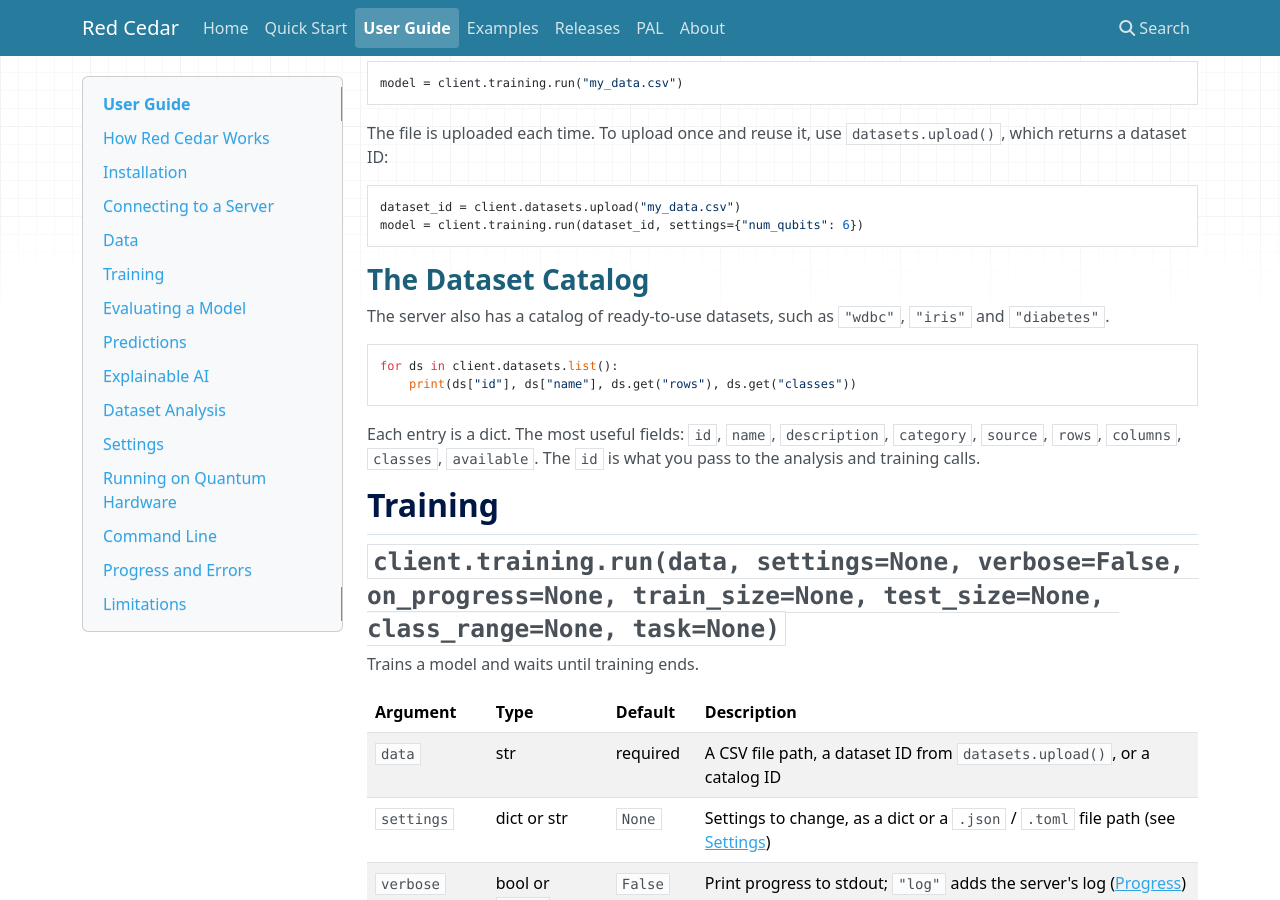
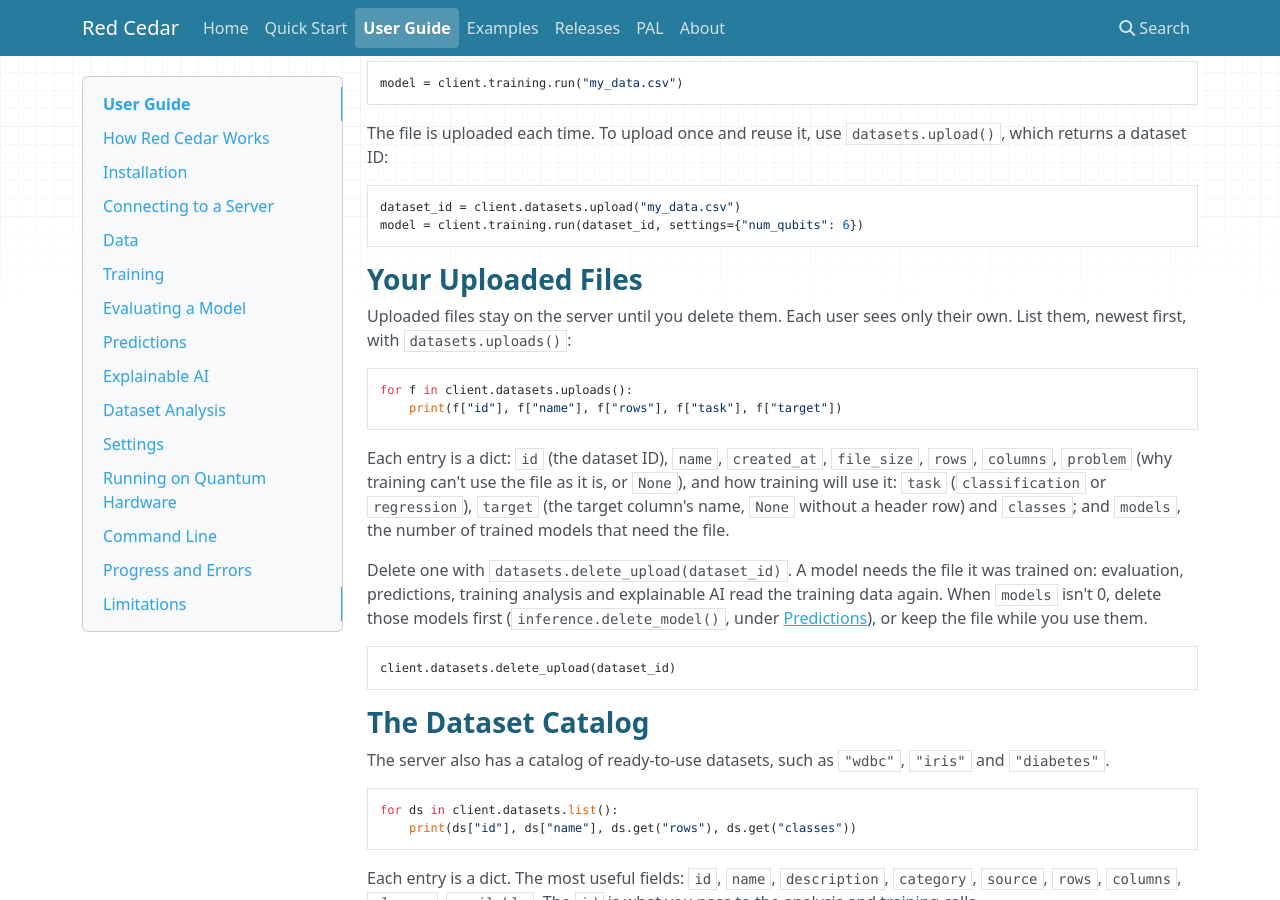
Before and after one commit to coherent-computing/redcedar, an MkDocs documentation site: the page built from doc/docs/user_guide.md, in a window 1280 px wide and 900 px high, scrolled down 2896 px. Built offline with MkDocs 1.6.1, drawn with Linux system fonts in a browser that asks for light colours; nearby versions of some CDN libraries; some of the changed text lies outside the part shown.

Commit message:
SDK: datasets.uploads(), datasets.delete_upload(), inference.delete_model(); docs and 0.94 release notes
- datasets.uploads(): your uploaded files, newest first, with how training will use each
  one and `models` (the trained models that need it).
- datasets.delete_upload(dataset_id) and inference.delete_model(train_id). A model needs
  its training file, so the docs say to delete the models first.
- All three work against a server (directly or through a gateway) and in local mode;
  errors read the same both ways ("404 Not Found: Model '...' not found.").
- inference.models() lists your own models (the server filters them now).
- User Guide: "Your Uploaded Files", inference.models() wording, delete_model().
- Release notes: 0.94 section (in preparation); 0.93 dated 8 November 2026.

Co-Authored-By: Claude Opus 5.5 <noreply@anthropic.com>

````diff
--- a/doc/docs/user_guide.md
+++ b/doc/docs/user_guide.md
@@ -145,6 +145,30 @@ ID:
 ```python
 dataset_id = client.datasets.upload("my_data.csv")
 model = client.training.run(dataset_id, settings={"num_qubits": 6})
+```
+
+### Your Uploaded Files
+
+Uploaded files stay on the server until you delete them. Each user sees only their own. List them, newest first,
+with `datasets.uploads()`:
+
+```python
+for f in client.datasets.uploads():
+    print(f["id"], f["name"], f["rows"], f["task"], f["target"])
+```
+
+Each entry is a dict: `id` (the dataset ID), `name`, `created_at`, `file_size`, `rows`, `columns`, `problem` (why
+training can't use the file as it is, or `None`), and how training will use it: `task` (`classification` or
+`regression`), `target` (the target column's name, `None` without a header row) and `classes`; and `models`,
+the number of trained models that need the file.
+
+Delete one with `datasets.delete_upload(dataset_id)`. A model needs the file it was trained on: evaluation,
+predictions, training analysis and explainable AI read the training data again. When `models` isn't 0, delete
+those models first (`inference.delete_model()`, under [Predictions](#predictions)), or keep the file while you
+use them.
+
+```python
+client.datasets.delete_upload(dataset_id)
 ```
 
 ### The Dataset Catalog
@@ -385,7 +409,8 @@ position too.
 
 ### `client.inference.models()`
 
-Lists the six most recently trained models on the server.
+Lists your six most recently trained models. On a hosted server, these are the models trained with your API key
+or your sign-in to the web app; other users' models are not listed.
 
 ```python
 for m in client.inference.models()["models"]:
@@ -397,6 +422,15 @@ numbers), `max_layer`, `node_order`, `timestamp`, `non_defaults` (the settings t
 and `training_params`.
 
 Trained models are not kept forever: see [Known Issues](known_issues.md) for how long a server keeps them.
+
+### `client.inference.delete_model(train_id)`
+
+Deletes one of your trained models: its parameters and settings. A model that is still training can't be
+deleted; stop it first with `training.stop()`.
+
+```python
+client.inference.delete_model(model["train_id"])
+```
 
 ## Explainable AI
 
````
Also changed, not shown: doc/docs/release_notes.md (+16 -1 lines), 3 other files.
